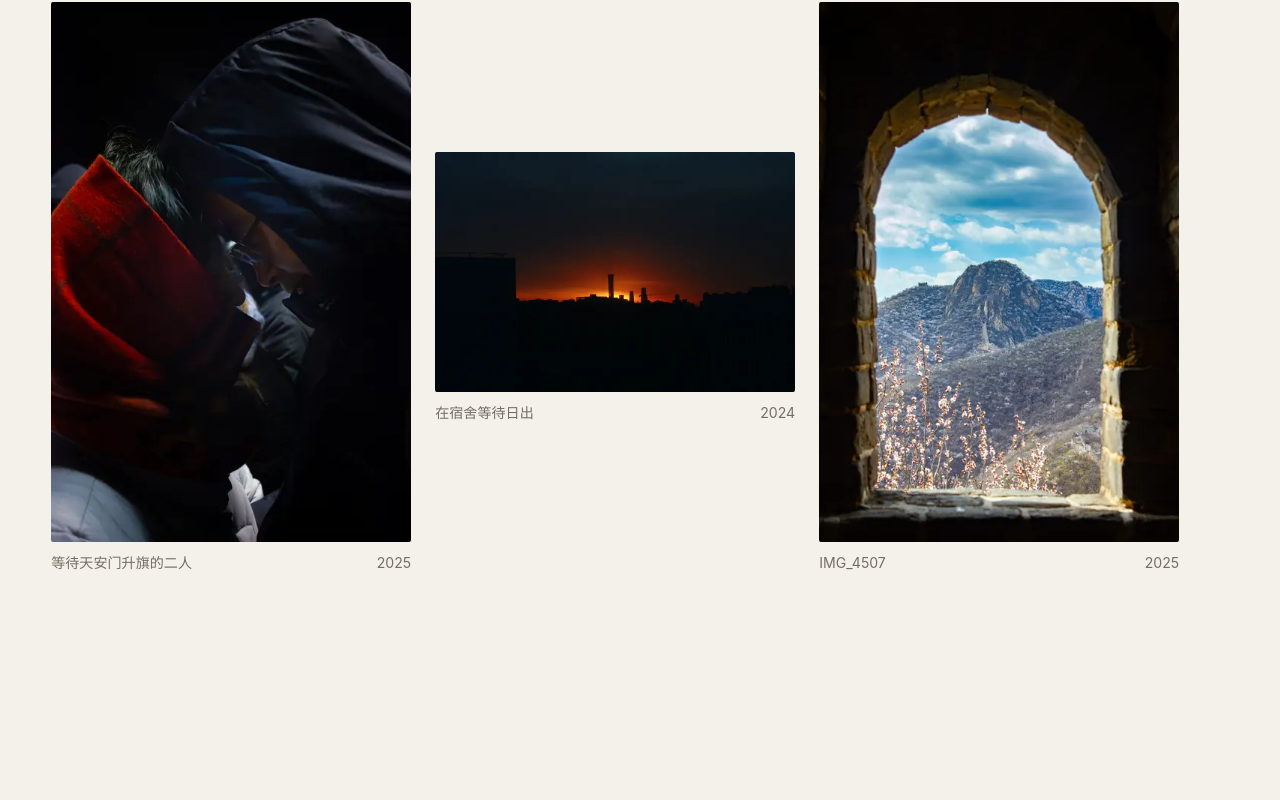
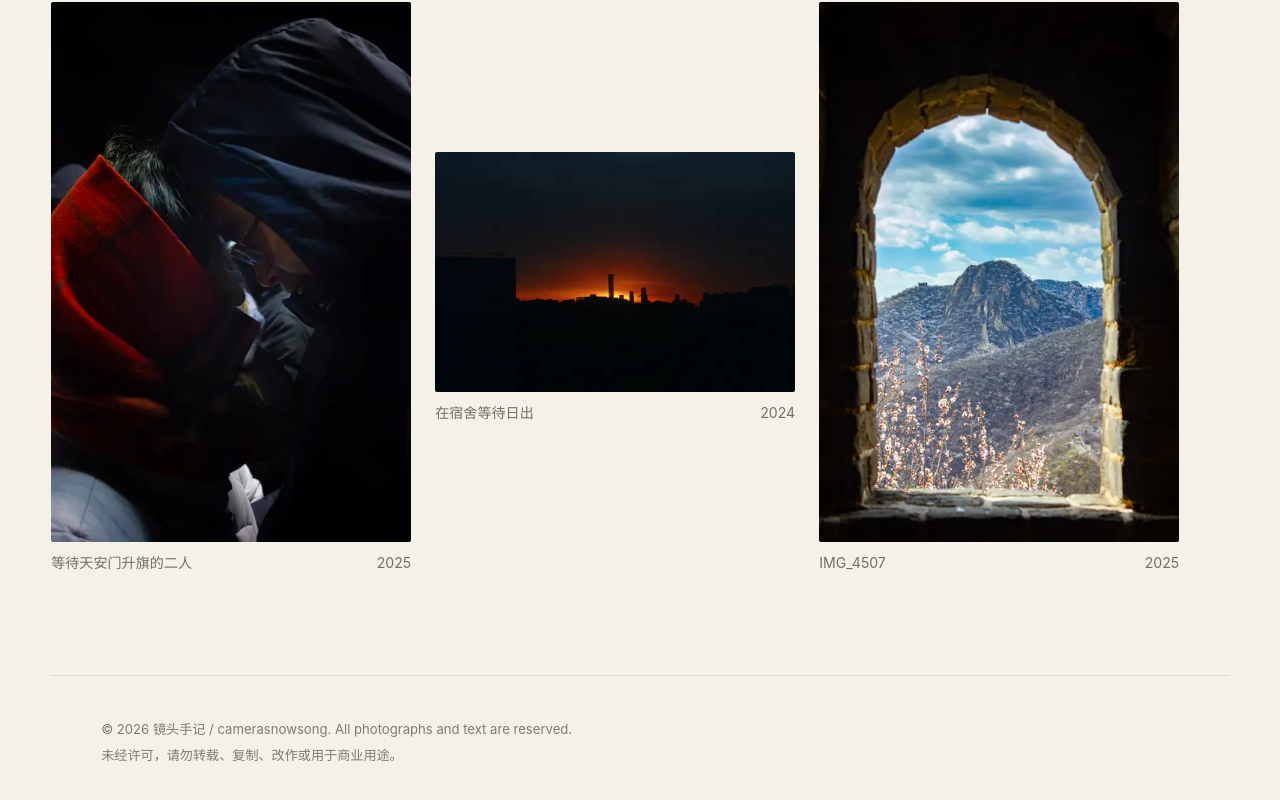
Before and after one commit to cartonmouse/camerasnowsong, a React (Vite) app: page / in a window 1280 px wide. Shown: the part 2283-3083 px from the top of the page. Before the commit the page ends 2958 px from the top, so only its background shows below. Built offline with nearby package versions, Linux system fonts and the light colour scheme.

Commit message:
添加网站著作权声明

```diff
--- a/src/App.jsx
+++ b/src/App.jsx
@@ -1,5 +1,6 @@
 import { useState } from "react";
 import Header from "./components/Header.jsx";
+import Footer from "./components/Footer.jsx";
 import PhotoLightbox from "./components/PhotoLightbox.jsx";
 import Home from "./pages/Home.jsx";
 import Portfolio from "./pages/Portfolio.jsx";
@@ -37,6 +38,7 @@ export default function App() {
       ) : null}
       {page === "portfolio" ? <Portfolio photos={photos} onSelectPhoto={openLightbox} /> : null}
       {page === "about" ? <About /> : null}
+      <Footer />
       {lightboxState ? (
         <PhotoLightbox
           photo={lightboxState.photo}
--- /dev/null
+++ b/src/components/Footer.jsx
@@ -0,0 +1,8 @@
+export default function Footer() {
+  return (
+    <footer className="site-footer">
+      <p>© 2026 镜头手记 / camerasnowsong. All photographs and text are reserved.</p>
+      <p>未经许可，请勿转载、复制、改作或用于商业用途。</p>
+    </footer>
+  );
+}
--- a/src/styles.css
+++ b/src/styles.css
@@ -75,6 +75,23 @@ button {
 .site-header nav button:hover {
   color: #1d1c1a;
   background: rgba(38, 37, 34, 0.08);
+}
+
+.site-footer {
+  max-width: 1180px;
+  margin: 0 auto;
+  padding: 44px clamp(18px, 4vw, 56px) 52px;
+  color: #837a6d;
+  border-top: 1px solid rgba(38, 37, 34, 0.1);
+  font-size: 0.82rem;
+}
+
+.site-footer p {
+  margin: 0;
+}
+
+.site-footer p + p {
+  margin-top: 6px;
 }
 
 .hero {
```
Also changed, not shown: 1 other file (tests, documents, lock files or other folders).
